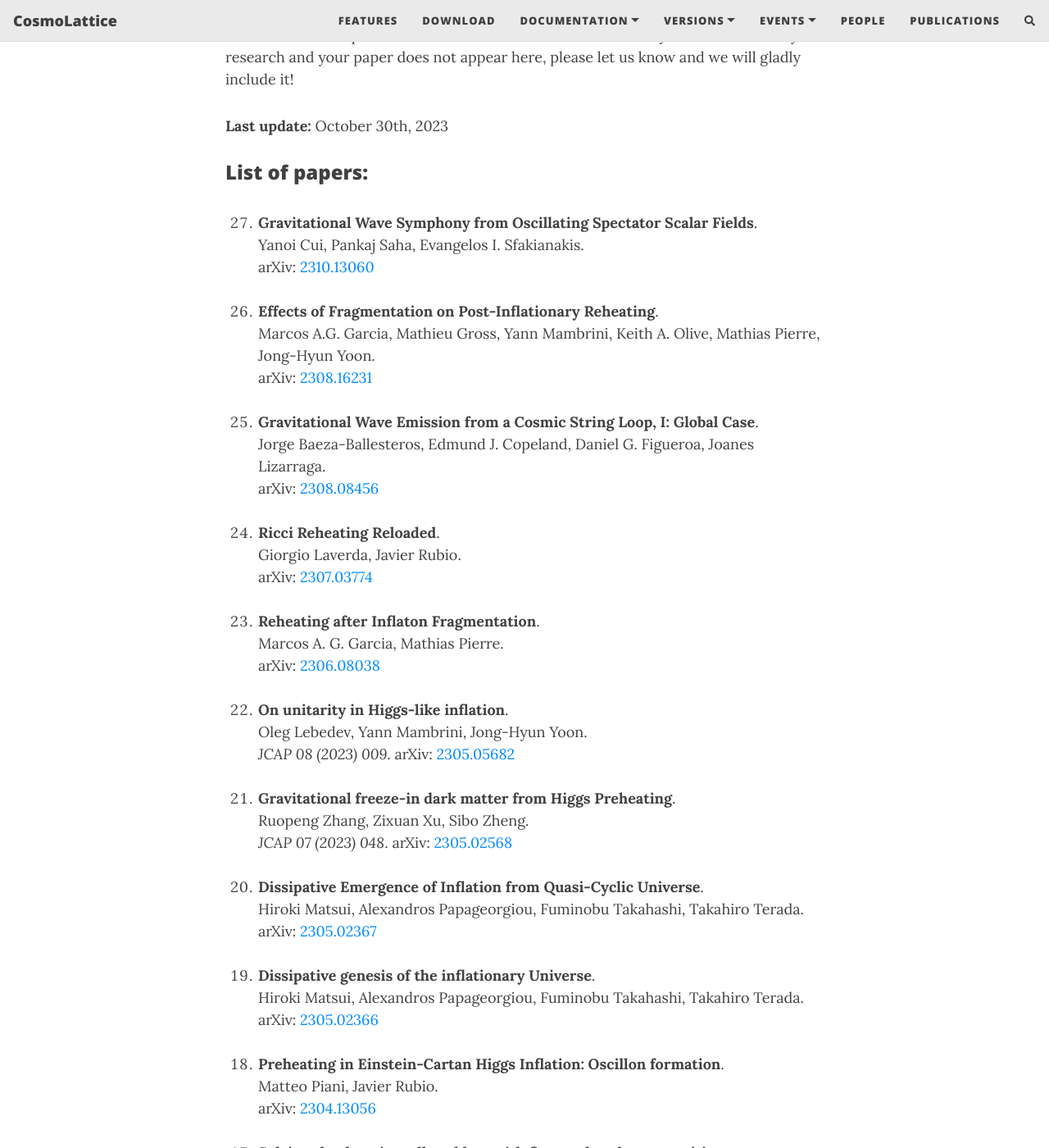
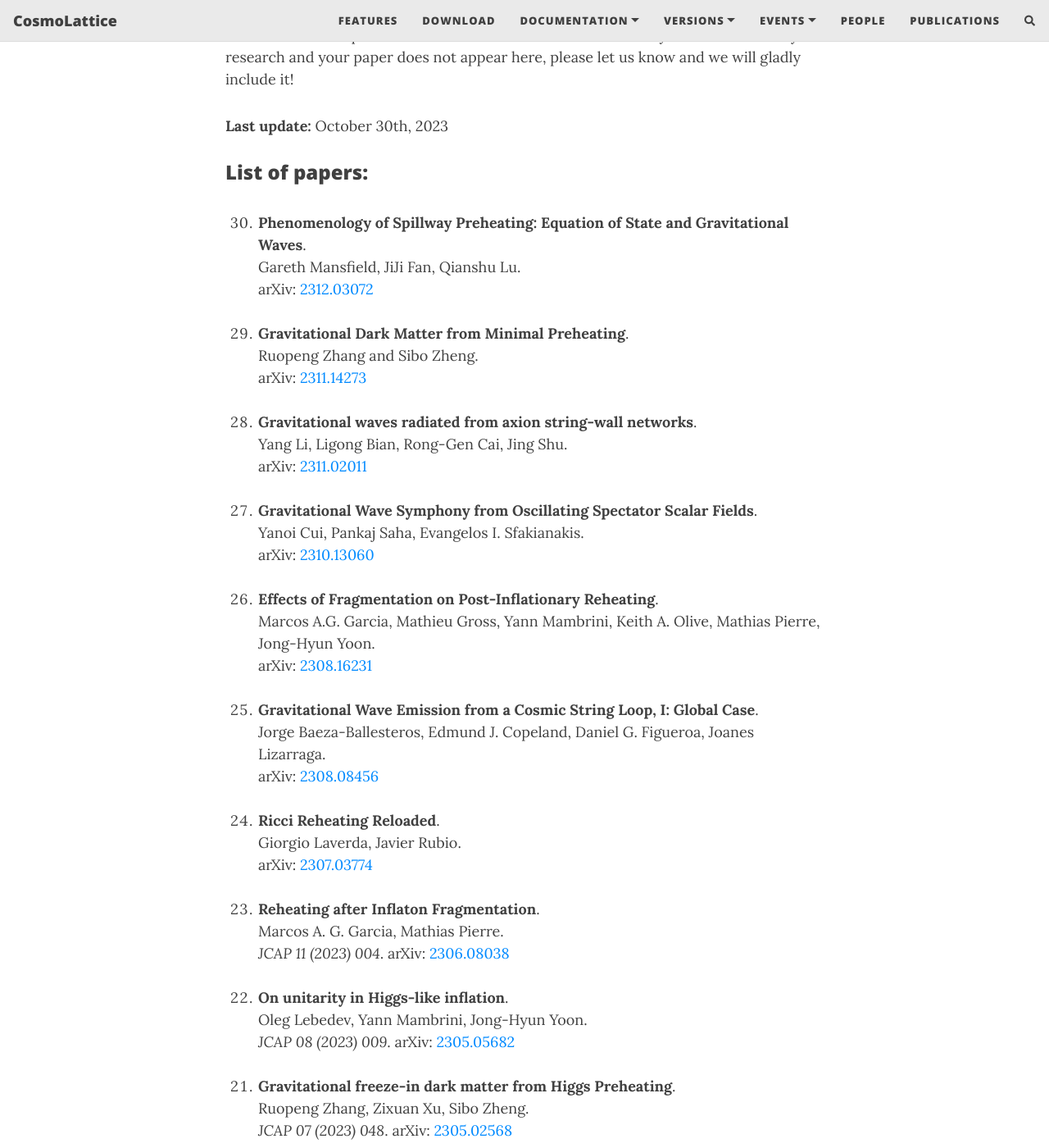
Before and after one commit to cosmolattice/cosmolatticeweb, a Jekyll site: the page built from publications.md, in a window 1280 px wide and 1400 px high, scrolled down 274 px. Shown: the whole window at 82% size. Built offline with Jekyll 4.4.1, drawn with Linux system fonts in a browser that asks for light colours; nearby versions of some CDN libraries; comment, search, counter and statistics services are not loaded; some of the changed text lies outside the part shown.

Commit message:
Added publications

```diff
--- a/publications.md
+++ b/publications.md
@@ -13,6 +13,21 @@ appear here, please let us know and we will gladly include it!
 ### List of papers:<br><br>
 
 <ol>
+<li value="30">
+<b>Phenomenology of Spillway Preheating: Equation of State and Gravitational Waves</b>.<br>
+   Gareth Mansfield, JiJi Fan, Qianshu Lu. <br>
+   arXiv: <a href="https://arxiv.org/abs/2312.03072" target="_blank" rel="noopener noreferrer">2312.03072</a><br><br>
+
+<li value="29">
+<b>Gravitational Dark Matter from Minimal Preheating</b>.<br>
+   Ruopeng Zhang and Sibo Zheng. <br>
+   arXiv: <a href="https://arxiv.org/abs/2311.14273" target="_blank" rel="noopener noreferrer">2311.14273</a><br><br>
+
+<li value="28">
+<b>Gravitational waves radiated from axion string-wall networks</b>.<br>
+   Yang Li, Ligong Bian, Rong-Gen Cai, Jing Shu. <br>
+   arXiv: <a href="https://arxiv.org/abs/2311.02011" target="_blank" rel="noopener noreferrer">2311.02011</a><br><br>
+
 <li value="27">
 <b>Gravitational Wave Symphony from Oscillating Spectator Scalar Fields</b>.<br>
    Yanoi Cui, Pankaj Saha, Evangelos I. Sfakianakis. <br>
@@ -36,7 +51,7 @@ appear here, please let us know and we will gladly include it!
 <li value="23">
 <b>Reheating after Inflaton Fragmentation</b>.<br>
    Marcos A. G. Garcia, Mathias Pierre. <br>
-   arXiv: <a href="https://arxiv.org/abs/2306.08038" target="_blank" rel="noopener noreferrer">2306.08038</a><br><br>
+   <i>JCAP 11 (2023) 004</i>. arXiv: <a href="https://arxiv.org/abs/2306.08038" target="_blank" rel="noopener noreferrer">2306.08038</a><br><br>
 
 <li value="22">
 <b>On unitarity in Higgs-like inflation</b>.<br>
@@ -61,7 +76,7 @@ appear here, please let us know and we will gladly include it!
 <li value="18">
 <b>Preheating in Einstein-Cartan Higgs Inflation: Oscillon formation</b>.<br>
    Matteo Piani, Javier Rubio. <br>
-   arXiv: <a href="https://arxiv.org/abs/2304.13056" target="_blank" rel="noopener noreferrer">2304.13056</a><br><br>
+   <i>JCAP 12 (2023) 002</i>. arXiv: <a href="https://arxiv.org/abs/2304.13056" target="_blank" rel="noopener noreferrer">2304.13056</a><br><br>
 
 <li value="17">
 <b>Solving the domain wall problem with first-order phase transition</b>.<br>
@@ -126,7 +141,7 @@ appear here, please let us know and we will gladly include it!
 <li value="5">
 <b>Lattice simulations of non-minimally coupled scalar fields in the Jordan frame</b>.<br>
   Daniel G. Figueroa, Adrien Florio, Toby Opferkuch, Ben A. Stefanek. <br>
-  arXiv: <a href="https://arxiv.org/abs/2112.08388" target="_blank" rel="noopener noreferrer">2112.08388</a><br><br>
+  <i>SciPost Phys. 15 (2023) 3, 077</i>. arXiv: <a href="https://arxiv.org/abs/2112.08388" target="_blank" rel="noopener noreferrer">2112.08388</a><br><br>
 
 <li value="4">
 <b>Freeze-in from Preheating</b>.<br>
```
